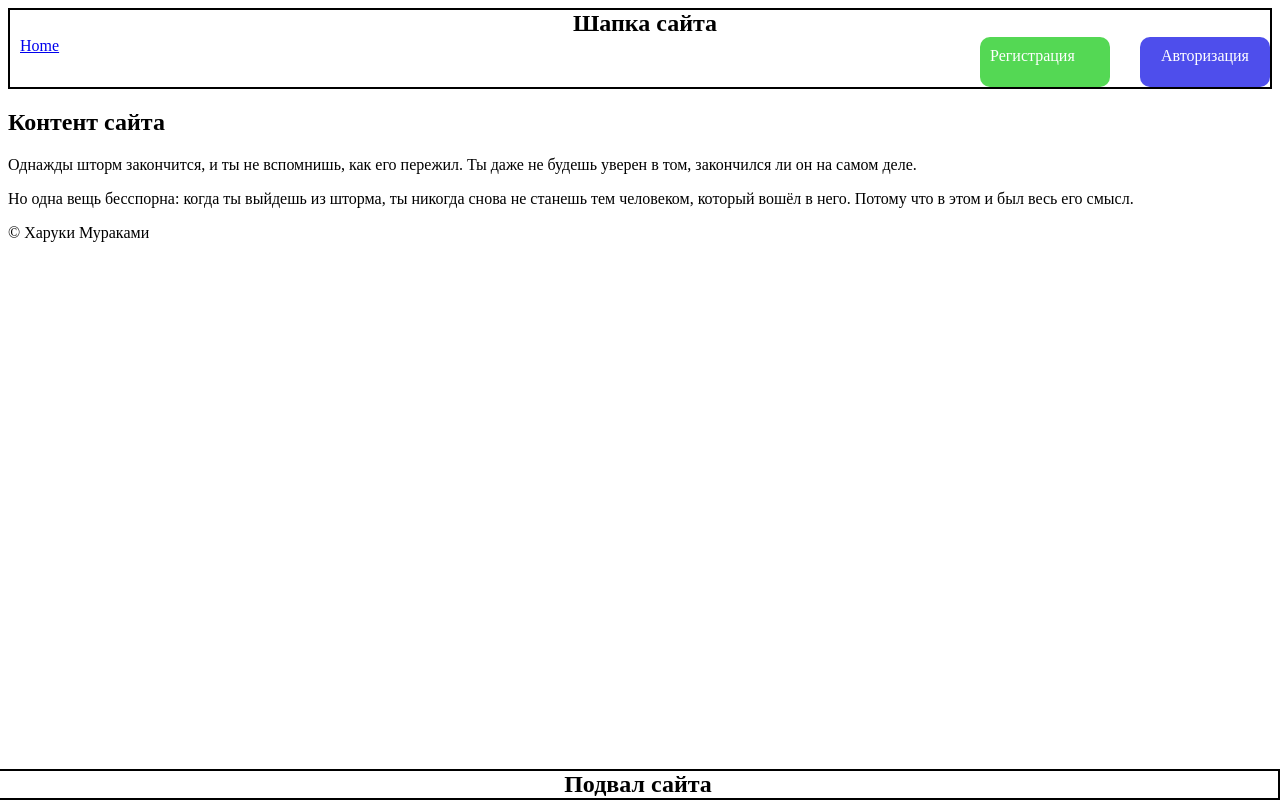
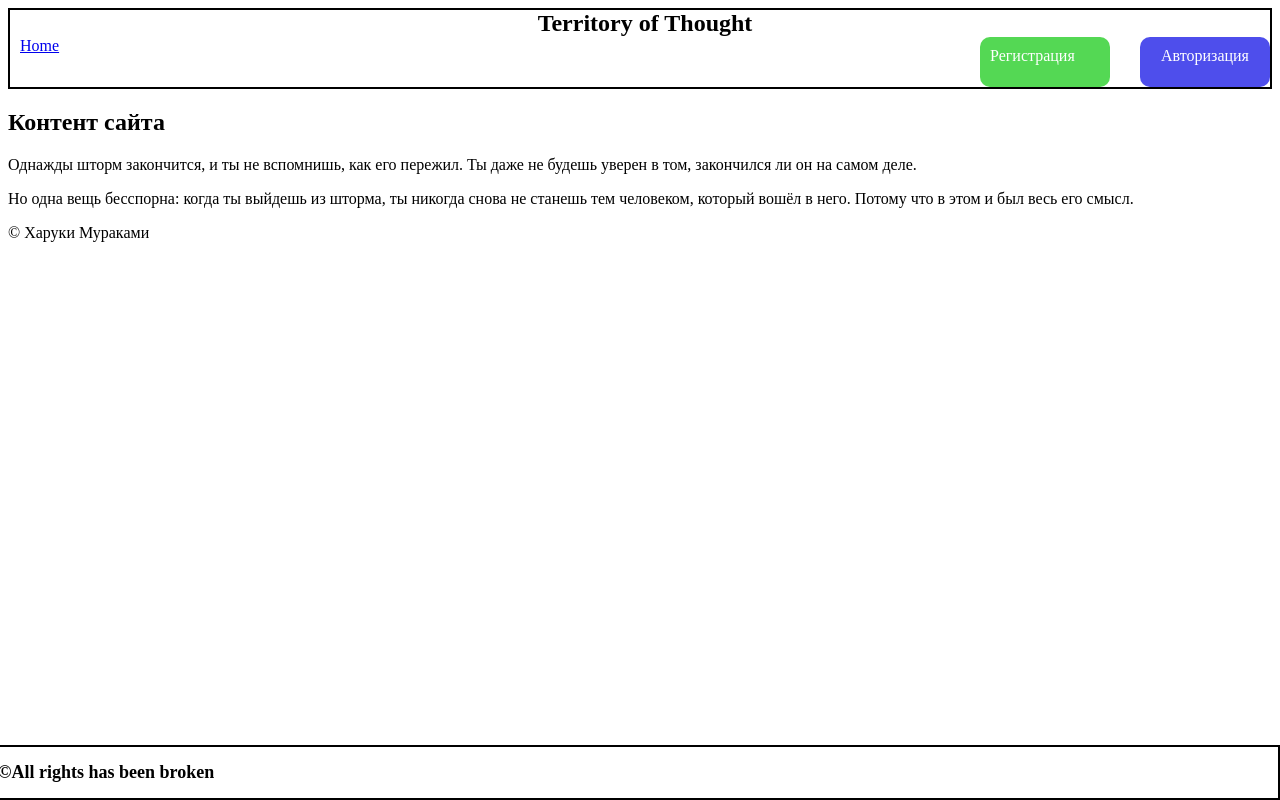
Before and after one commit to bygrayz/myapp, a PHP site: page / in a window 1280 px wide. Run offline with PHP 8.4, Linux system fonts and the light colour scheme.

Commit message:
Update text form and style

```diff
--- a/css/styles.css
+++ b/css/styles.css
@@ -30,11 +30,16 @@
     width: 100%;
 }
 
-#header h2, #footer h2{
+#header h2{
     text-align: center;
     margin: 0;
 }
 
+#footer h2{
+    text-align: right
+    margin: 0;
+    font-size: 18px;
+}
 #auth_block{
     width: 290px;
     float: right;
--- a/footer.php
+++ b/footer.php
@@ -1,5 +1,5 @@
 <div id="footer">
-  <h2>Подвал сайта</h2>
+  <h2>©All rights has been broken</h2>
 </div>
 </body>
 </html>
--- a/header.php
+++ b/header.php
@@ -5,14 +5,14 @@
 <!DOCTYPE html>
 <html>
   <head>
-    <title>Test Project myApp</title>
+    <title>Territory of GOOD Thought</title>
     <meta charset="utf-8">
     <link rel="stylesheet" type="text/css" href="css/styles.css">
   <head>
   <body>
 
     <div id="header">
-      <h2>Шапка сайта</h2>
+      <h2>Territory of Thought</h2>
       <a href="/index.php">Home</a>
       <div id="auth_block">
         <div id="link_register">
```
